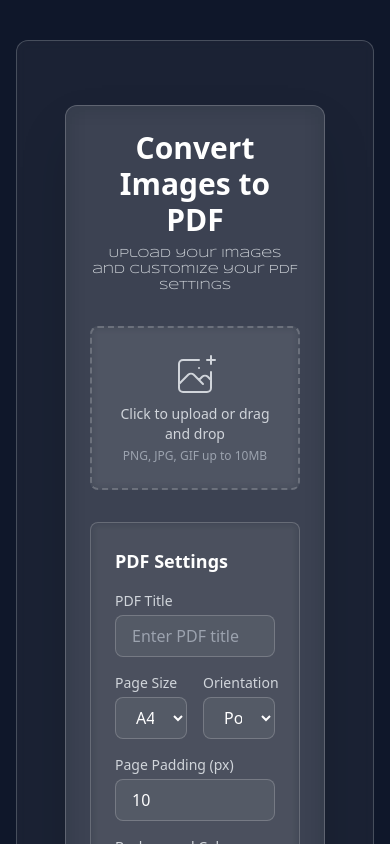
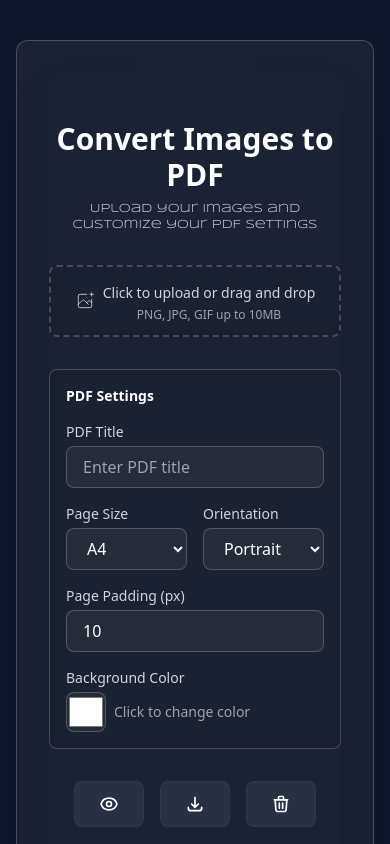
Before and after one commit to TejasMore477/OpenUp, a React (Vite) app: page / in a window 390 px wide. Shown: the part 1200-2044 px from the top of the page. Built offline with nearby package versions, Linux system fonts and the light colour scheme.

Commit message:
styles(imgtopdf):responsive

```diff
--- a/src/components/logic/ImgToPdf.jsx
+++ b/src/components/logic/ImgToPdf.jsx
@@ -31,7 +31,8 @@ const ImgToPdf = ({ onImagesChange, images = [] }) => {
 
   const renderCount = useRef(0);
 
-  const onImageChange = useCallback((e) => {
+  const onImageChange = useCallback(
+    (e) => {
       if (!e.target.files?.length) return;
 
       const files = Array.from(e.target.files);
@@ -45,36 +46,50 @@ const ImgToPdf = ({ onImagesChange, images = [] }) => {
       }));
 
       try {
-      handleImageUpload(files, () => {
+        handleImageUpload(
+          files,
+          () => {
             onImagesChange(imageObjects);
-      }, setError);
+          },
+          setError
+        );
       } catch (err) {
         setError("Failed to process images. Please try again.");
         console.error(err);
       }
-  }, [onImagesChange]);
+    },
+    [onImagesChange]
+  );
 
-  const handleRotate = useCallback((index) => {
+  const handleRotate = useCallback(
+    (index) => {
       onImagesChange((prev) => {
         const newImages = prev.map((img, i) =>
           i === index ? { ...img, rotation: (img.rotation + 90) % 360 } : img
         );
         return newImages;
       });
-  }, [onImagesChange]);
+    },
+    [onImagesChange]
+  );
 
-  const handleRemove = useCallback((index) => {
+  const handleRemove = useCallback(
+    (index) => {
       onImagesChange((prev) => {
         const newImages = prev.filter((_, i) => i !== index);
         return newImages;
       });
-  }, [onImagesChange]);
+    },
+    [onImagesChange]
+  );
 
   const debouncedCaptionChange = useMemo(
     () =>
       debounce((index, caption) => {
         onImagesChange((prev) => {
-          const newImages = prev.map((img, i) => (i === index ? { ...img, caption } : img));
+          const newImages = prev.map((img, i) =>
+            i === index ? { ...img, caption } : img
+          );
           return newImages;
         });
       }, 300),
@@ -161,30 +176,50 @@ const ImgToPdf = ({ onImagesChange, images = [] }) => {
   const canShowActions = images && images.length >= MIN_IMAGES;
 
   return (
-    <div className="w-full max-w-6xl mx-auto px-4 py-8">
+    <div className="w-full max-w-6xl mx-auto sm:px-4 sm:py-8">
       {isLoading && (
         <div className="fixed inset-0 bg-black bg-opacity-50 backdrop-blur-sm flex items-center justify-center z-50">
           <Loading />
         </div>
       )}
 
-      <div className="backdrop-blur-md bg-white/10 rounded-xl shadow-2xl p-6 mb-8 border border-white/20">
-        <div className="text-center mb-8">
-          <h2 className="text-3xl font-bold text-white mb-2 animate-fade-in">Convert Images to PDF</h2>
-          <p className="text-gray-300 animate-fade-in-delay font-Syncopate text-xs">Upload your images and customize your PDF settings</p>
+      <div className="sm:backdrop-blur-md sm:bg-white/10 rounded-xl shadow-2xl sm:p-6 py-10 sm:py-0 mb-8 sm:border border-white/20">
+        <div className="text-center mt-2 sm:mt-0 mb-8">
+          <h2 className="text-3xl font-bold text-white mb-2 animate-fade-in">
+            Convert Images to PDF
+          </h2>
+          <p className="text-gray-300 animate-fade-in-delay font-Syncopate text-xs">
+            Upload your images and customize your PDF settings
+          </p>
         </div>
 
         <div className="flex flex-col md:flex-row gap-8">
           {/* Left Column - Upload Section */}
           <div className="flex-1">
-            <div className="backdrop-blur-sm bg-grey-950/5 rounded-lg p-6 border-2 border-dashed border-white/20 hover:border-blue-400 transition-all duration-300 hover:scale-[1.02] hover:shadow-lg hover:shadow-blue-500/20">
-              <label className="flex flex-col items-center justify-center cursor-pointer group">
-                <div className="text-center">
-                  <svg className="mx-auto h-12 w-12 text-gray-300 group-hover:text-blue-400 transition-colors duration-300" stroke="currentColor" fill="none" viewBox="0 0 48 48">
-                    <path d="M28 8H12a4 4 0 00-4 4v20m32-12v8m0 0v8a4 4 0 01-4 4H12a4 4 0 01-4-4v-4m32-4l-3.172-3.172a4 4 0 00-5.656 0L28 28M8 32l9.172-9.172a4 4 0 015.656 0L28 28m0 0l4 4m4-24h8m-4-4v8m-12 4h.02" strokeWidth="2" strokeLinecap="round" strokeLinejoin="round" />
+            <div className="backdrop-blur-sm bg-gray-950/30 rounded-lg p-3 sm:p-6 border-2 border-dashed border-white/20 transition-all duration-300 hover:scale-[1.02] hover:shadow-lg ">
+              <label className="flex sm:flex-col items-center justify-center cursor-pointer group">
+                <div className="text-center flex sm:block items-center gap-2">
+                  <svg
+                    className="mx-auto sm:w-12 sm:h-12 w-5 h-5 text-gray-300 group-hover:text-blue-400 transition-colors duration-300"
+                    stroke="currentColor"
+                    fill="none"
+                    viewBox="0 0 48 48"
+                  >
+                    <path
+                      d="M28 8H12a4 4 0 00-4 4v20m32-12v8m0 0v8a4 4 0 01-4 4H12a4 4 0 01-4-4v-4m32-4l-3.172-3.172a4 4 0 00-5.656 0L28 28M8 32l9.172-9.172a4 4 0 015.656 0L28 28m0 0l4 4m4-24h8m-4-4v8m-12 4h.02"
+                      strokeWidth="2"
+                      strokeLinecap="round"
+                      strokeLinejoin="round"
+                    />
                   </svg>
-                  <p className="mt-1 text-sm text-gray-300 group-hover:text-blue-400 transition-colors duration-300">Click to upload or drag and drop</p>
-                  <p className="mt-1 text-xs text-gray-400">PNG, JPG, GIF up to 10MB</p>
+                  <div>
+                    <p className="mt-1 text-sm text-gray-300 group-hover:text-blue-400 transition-colors duration-300">
+                      Click to upload or drag and drop
+                    </p>
+                    <p className="mt-1 text-xs sm:text-xs text-gray-400">
+                      PNG, JPG, GIF up to 10MB
+                    </p>
+                  </div>
                 </div>
                 <input
                   type="file"
@@ -197,7 +232,7 @@ const ImgToPdf = ({ onImagesChange, images = [] }) => {
             </div>
 
             {error && (
-              <div className="mt-4 p-4 bg-red-500/10 border border-red-500/20 rounded-lg animate-shake">
+              <div className="sm:mt-4 mt-2 p-3 sm:p-4 bg-red-500/10 border border-red-500/20 rounded-lg animate-shake">
                 <p className="text-red-400 text-sm">{error}</p>
               </div>
             )}
@@ -205,68 +240,92 @@ const ImgToPdf = ({ onImagesChange, images = [] }) => {
 
           {/* Right Column - PDF Options */}
           <div className="flex-1 space-y-6">
-            <div className="backdrop-blur-sm bg-gray-950/5 rounded-lg p-6 border border-white/20">
-              <h3 className="text-lg font-semibold text-white mb-4">PDF Settings</h3>
+            <div className="backdrop-blur-sm bg-gray-950/30 rounded-lg p-4 sm:p-6 border border-white/20">
+              <h3 className="sm:text-lg text-sm font-semibold text-white mb-4">
+                PDF Settings
+              </h3>
 
               <div className="space-y-4">
                 <div>
-                  <label className="block text-sm font-medium text-gray-300 mb-1">PDF Title</label>
+                  <label className="block text-sm font-medium text-gray-300 mb-1">
+                    PDF Title
+                  </label>
                   <input
                     type="text"
                     placeholder="Enter PDF title"
                     value={pdfOptions.title}
-                    onChange={(e) => handlePdfOptionChange("title", e.target.value)}
+                    onChange={(e) =>
+                      handlePdfOptionChange("title", e.target.value)
+                    }
                     className="w-full px-4 py-2 bg-white/5 border border-white/20 rounded-lg focus:ring-2 focus:ring-blue-500 focus:border-blue-500 transition-all duration-300 text-white placeholder-gray-400"
                   />
                 </div>
 
                 <div className="grid grid-cols-2 gap-4">
                   <div>
-                    <label className="block text-sm font-medium text-gray-300 mb-1">Page Size</label>
+                    <label className="block text-sm font-medium text-gray-300 mb-1">
+                      Page Size
+                    </label>
                     <select
                       value={pdfOptions.pageSize}
-                      onChange={(e) => handlePdfOptionChange("pageSize", e.target.value)}
+                      onChange={(e) =>
+                        handlePdfOptionChange("pageSize", e.target.value)
+                      }
                       className="w-full px-4 py-2 bg-white/5 border border-white/20 rounded-lg focus:ring-2 focus:ring-blue-500 focus:border-blue-500 transition-all duration-300 text-white"
                     >
-                      <option value="a4">A4</option>
-                      <option value="letter">Letter</option>
-                      <option value="a5">A5</option>
+                      <option className="text-black" value="a4">A4</option>
+                      <option className="text-black" value="letter">Letter</option>
+                      <option className="text-black" value="a5">A5</option>
                     </select>
                   </div>
 
                   <div>
-                    <label className="block text-sm font-medium text-gray-300 mb-1">Orientation</label>
+                    <label className="block text-sm font-medium text-gray-300 mb-1">
+                      Orientation
+                    </label>
                     <select
                       value={pdfOptions.orientation}
-                      onChange={(e) => handlePdfOptionChange("orientation", e.target.value)}
+                      onChange={(e) =>
+                        handlePdfOptionChange("orientation", e.target.value)
+                      }
                       className="w-full px-4 py-2 bg-white/5 border border-white/20 rounded-lg focus:ring-2 focus:ring-blue-500 focus:border-blue-500 transition-all duration-300 text-white"
                     >
-                      <option value="portrait">Portrait</option>
-                      <option value="landscape">Landscape</option>
+                      <option className="text-black" value="portrait">Portrait</option>
+                      <option className="text-black" value="landscape">Landscape</option>
                     </select>
                   </div>
                 </div>
 
                 <div>
-                  <label className="block text-sm font-medium text-gray-300 mb-1">Page Padding (px)</label>
+                  <label className="block text-sm font-medium text-gray-300 mb-1">
+                    Page Padding (px)
+                  </label>
                   <input
                     type="number"
                     value={pdfOptions.padding}
-                    onChange={(e) => handlePdfOptionChange("padding", e.target.value)}
+                    onChange={(e) =>
+                      handlePdfOptionChange("padding", e.target.value)
+                    }
                     className="w-full px-4 py-2 bg-white/5 border border-white/20 rounded-lg focus:ring-2 focus:ring-blue-500 focus:border-blue-500 transition-all duration-300 text-white"
                   />
                 </div>
 
                 <div>
-                  <label className="block text-sm font-medium text-gray-300 mb-1">Background Color</label>
+                  <label className="block text-sm font-medium text-gray-300 mb-1">
+                    Background Color
+                  </label>
                   <div className="flex items-center gap-2">
                     <input
                       type="color"
                       value={pdfOptions.backgroundColor}
-                      onChange={(e) => handlePdfOptionChange("backgroundColor", e.target.value)}
-                      className="w-12 h-12 rounded-lg cursor-pointer bg-white/5 border border-white/20 transition-transform hover:scale-110"
+                      onChange={(e) =>
+                        handlePdfOptionChange("backgroundColor", e.target.value)
+                      }
+                      className="sm:w-12 sm:h-12 w-10 h-10  rounded-lg cursor-pointer bg-white/5 border border-white/20 transition-transform hover:scale-110"
                     />
-                    <span className="text-sm text-gray-400">Click to change color</span>
+                    <span className="text-sm text-gray-400">
+                      Click to change color
+                    </span>
                   </div>
                 </div>
               </div>
@@ -280,18 +339,33 @@ const ImgToPdf = ({ onImagesChange, images = [] }) => {
             type="button"
             onClick={previewPDF}
             disabled={!canShowActions}
-            className={`group relative px-6 py-3 rounded-lg font-semibold text-white transition-all duration-300 transform hover:scale-105 ${
+            className={`group relative px-6 py-3 rounded-lg text-xs sm:text-base font-semibold text-white transition-all duration-300 transform hover:scale-105 ${
               canShowActions
                 ? "bg-gradient-to-r from-slate-700/90 to-slate-600/90 hover:from-slate-600/90 hover:to-slate-700/90 shadow-lg shadow-blue-500/5 hover:shadow-blue-500/10 border border-blue-500/10"
                 : "bg-gray-600/30 cursor-not-allowed border border-gray-500/10"
             }`}
           >
             <span className="flex items-center gap-2">
-              <svg className="w-5 h-5 group-hover:rotate-180 transition-transform duration-500" fill="none" stroke="currentColor" viewBox="0 0 24 24">
-                <path strokeLinecap="round" strokeLinejoin="round" strokeWidth="2" d="M15 12a3 3 0 11-6 0 3 3 0 016 0z" />
-                <path strokeLinecap="round" strokeLinejoin="round" strokeWidth="2" d="M2.458 12C3.732 7.943 7.523 5 12 5c4.478 0 8.268 2.943 9.542 7-1.274 4.057-5.064 7-9.542 7-4.477 0-8.268-2.943-9.542-7z" />
+              <svg
+                className="w-5 h-5  transition-transform duration-500"
+                fill="none"
+                stroke="currentColor"
+                viewBox="0 0 24 24"
+              >
+                <path
+                  strokeLinecap="round"
+                  strokeLinejoin="round"
+                  strokeWidth="2"
+                  d="M15 12a3 3 0 11-6 0 3 3 0 016 0z"
+                />
+                <path
+                  strokeLinecap="round"
+                  strokeLinejoin="round"
+                  strokeWidth="2"
+                  d="M2.458 12C3.732 7.943 7.523 5 12 5c4.478 0 8.268 2.943 9.542 7-1.274 4.057-5.064 7-9.542 7-4.477 0-8.268-2.943-9.542-7z"
+                />
               </svg>
-              Preview PDF
+              <span className="hidden sm:block">Preview PDF</span>
             </span>
             {canShowActions && (
               <div className="absolute inset-0 rounded-lg bg-gradient-to-r from-blue-500/0 via-blue-500/5 to-blue-500/0 opacity-0 group-hover:opacity-100 transition-opacity duration-300 -z-10 animate-shimmer"></div>
@@ -309,10 +383,20 @@ const ImgToPdf = ({ onImagesChange, images = [] }) => {
             }`}
           >
             <span className="flex items-center gap-2">
-              <svg className="w-5 h-5 group-hover:translate-y-1 transition-transform duration-300" fill="none" stroke="currentColor" viewBox="0 0 24 24">
-                <path strokeLinecap="round" strokeLinejoin="round" strokeWidth="2" d="M4 16v1a3 3 0 003 3h10a3 3 0 003-3v-1m-4-4l-4 4m0 0l-4-4m4 4V4" />
+              <svg
+                className="w-5 h-5 transition-transform duration-300"
+                fill="none"
+                stroke="currentColor"
+                viewBox="0 0 24 24"
+              >
+                <path
+                  strokeLinecap="round"
+                  strokeLinejoin="round"
+                  strokeWidth="2"
+                  d="M4 16v1a3 3 0 003 3h10a3 3 0 003-3v-1m-4-4l-4 4m0 0l-4-4m4 4V4"
+                />
               </svg>
-              Download PDF
+              <span className="hidden sm:block">Download PDF</span>
             </span>
             {canShowActions && (
               <div className="absolute inset-0 rounded-lg bg-gradient-to-r from-green-500/0 via-green-500/5 to-green-500/0 opacity-0 group-hover:opacity-100 transition-opacity duration-300 -z-10 animate-shimmer"></div>
@@ -330,10 +414,20 @@ const ImgToPdf = ({ onImagesChange, images = [] }) => {
             }`}
           >
             <span className="flex items-center gap-2">
-              <svg className="w-5 h-5 group-hover:rotate-90 transition-transform duration-300" fill="none" stroke="currentColor" viewBox="0 0 24 24">
-                <path strokeLinecap="round" strokeLinejoin="round" strokeWidth="2" d="M19 7l-.867 12.142A2 2 0 0116.138 21H7.862a2 2 0 01-1.995-1.858L5 7m5 4v6m4-6v6m1-10V4a1 1 0 00-1-1h-4a1 1 0 00-1 1v3M4 7h16" />
+              <svg
+                className="w-5 h-5 transition-transform duration-300"
+                fill="none"
+                stroke="currentColor"
+                viewBox="0 0 24 24"
+              >
+                <path
+                  strokeLinecap="round"
+                  strokeLinejoin="round"
+                  strokeWidth="2"
+                  d="M19 7l-.867 12.142A2 2 0 0116.138 21H7.862a2 2 0 01-1.995-1.858L5 7m5 4v6m4-6v6m1-10V4a1 1 0 00-1-1h-4a1 1 0 00-1 1v3M4 7h16"
+                />
               </svg>
-              Clear All
+              <span className="hidden sm:block">Clear All</span>
             </span>
             {images.length > 0 && (
               <div className="absolute inset-0 rounded-lg bg-gradient-to-r from-red-600/10 via-red-600/50 to-red-600/10 opacity-50 group-hover:opacity-100 transition-opacity duration-300 -z-10 animate-shimmer"></div>
```
Lines whose indentation alone changed are shown as unchanged.
